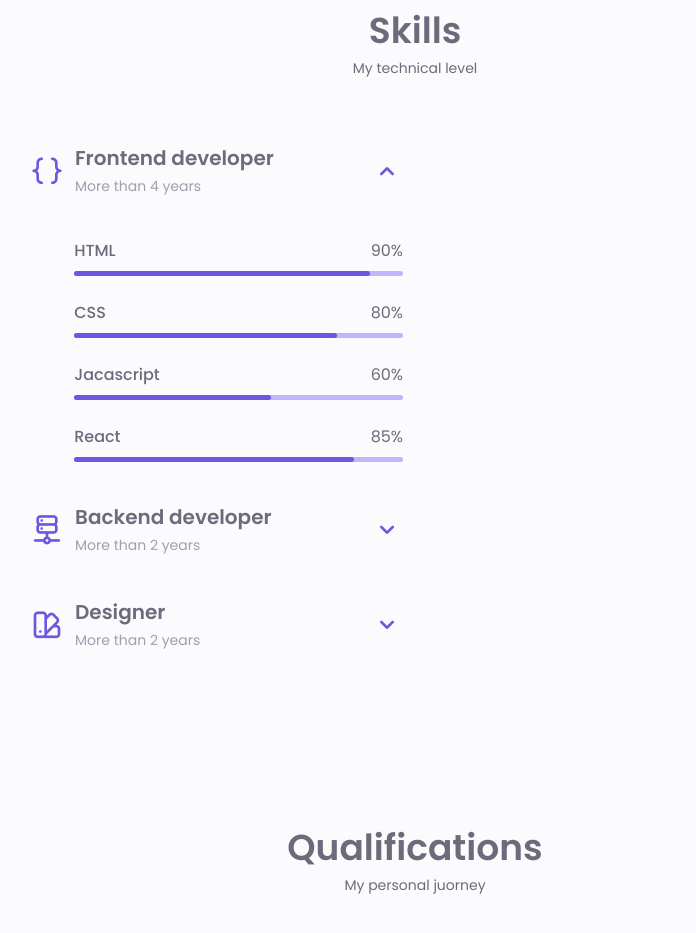
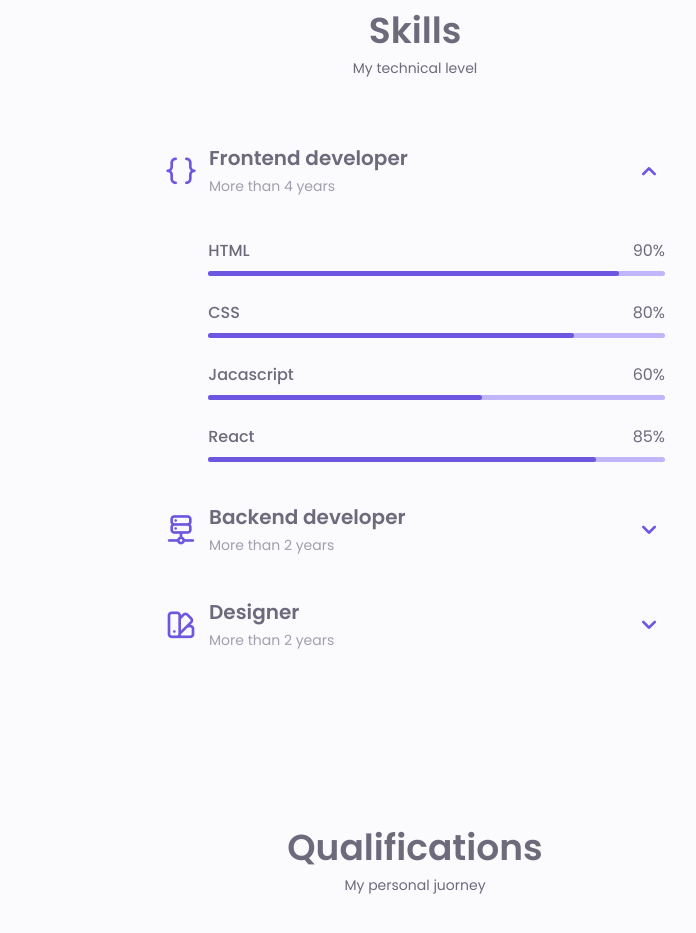
Before and after one commit to Novecento201/Portfolio-YT-Clone, a plain HTML site: page index.html in a window 1280 px wide. Shown: the part 1328-2261 px from the top of the page, without its empty margins (225-921 px from the left). Drawn offline with nearby package versions, Linux system fonts and the light colour scheme.

Commit message:
skills__container centered

```diff
--- a/assets/css/styles.css
+++ b/assets/css/styles.css
@@ -421,6 +421,7 @@ img {
 }
 /*==================== SKILLS ====================*/
 .skills__container {
+  max-width: 500px;
   row-gap: 0;
 }
 .skills__header {
@@ -1031,7 +1032,6 @@ img {
     justify-self: center;
   }
   .about__container,
-  .skills__container,
   .portfolio__content,
   .project__container,
   .contact__container,
```
